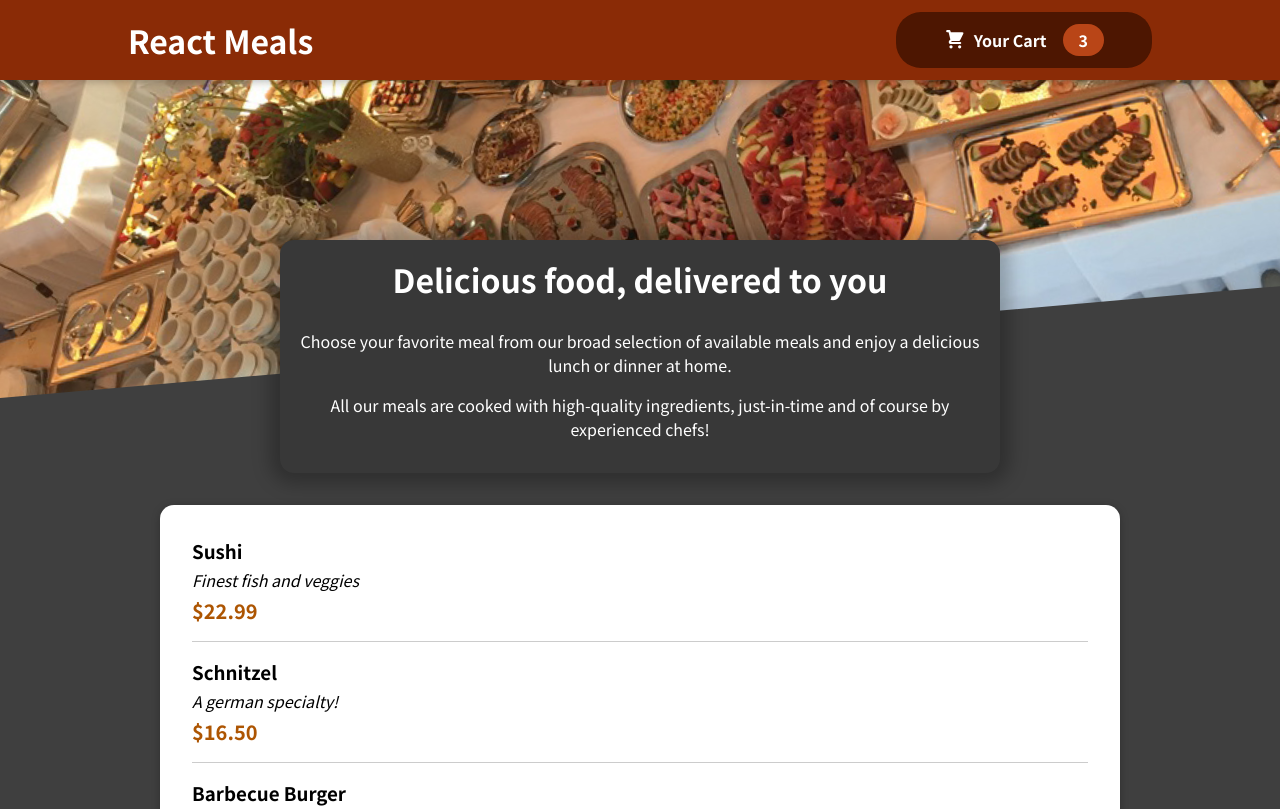
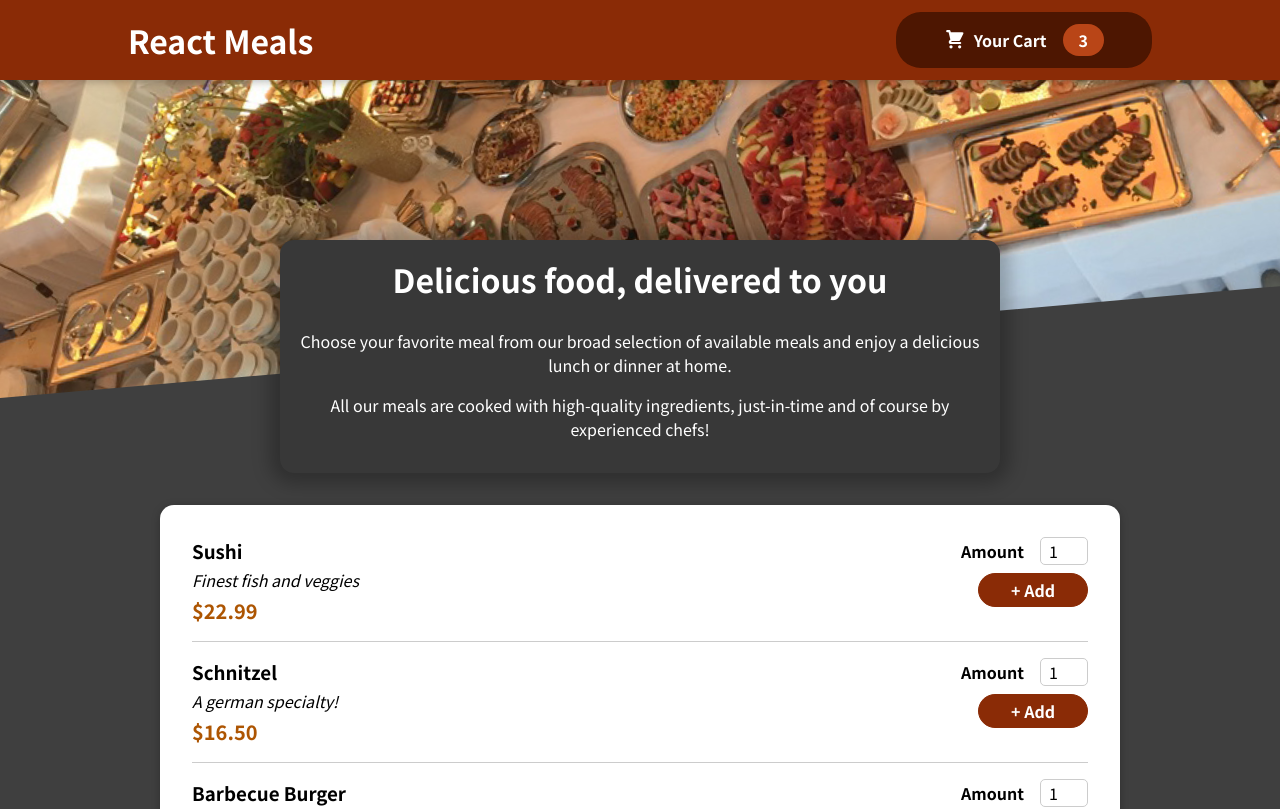
Before and after one commit to neznayer/food-app, a React (Create React App) app: page / in a window 1280 px wide. Shown: the top 809 px of the page. Built offline with nearby package versions, Linux system fonts and the light colour scheme.

Commit message:
add input meal form

```diff
--- a/src/components/Meals/MealItem/MealItem.jsx
+++ b/src/components/Meals/MealItem/MealItem.jsx
@@ -1,4 +1,5 @@
 import classes from "./MealItem.module.css";
+import { MealItemForm } from "./MealItemForm";
 export const MealItem = ({ name, description, price }) => {
   const formatttedPrice = `$${price.toFixed(2)}`;
   return (
@@ -8,7 +9,9 @@
         <div className={classes.description}>{description}</div>
         <div className={classes.price}>{formatttedPrice}</div>
       </div>
-      <div></div>
+      <div>
+        <MealItemForm />
+      </div>
     </li>
   );
 };
--- a/src/components/Meals/MealItem/MealItemForm.jsx
+++ b/src/components/Meals/MealItem/MealItemForm.jsx
@@ -0,0 +1,21 @@
+import { Input } from "../../UI/Input";
+import classes from "./MealItemForm.module.css";
+
+export const MealItemForm = () => {
+  return (
+    <form className={classes.form} action="">
+      <Input
+        label="Amount"
+        input={{
+          id: "amount",
+          type: "number",
+          min: "1",
+          max: "5",
+          step: "1",
+          defaultValue: "1",
+        }}
+      />
+      <button> + Add</button>
+    </form>
+  );
+};
--- /dev/null
+++ b/src/components/Meals/MealItem/MealItemForm.module.css
@@ -0,0 +1,20 @@
+.form {
+  text-align: right;
+}
+
+.form button {
+  font: inherit;
+  cursor: pointer;
+  background-color: #8a2b06;
+  border: 1px solid #8a2b06;
+  color: white;
+  padding: 0.25rem 2rem;
+  border-radius: 20px;
+  font-weight: bold;
+}
+
+.form button:hover,
+.form button:active {
+  background-color: #641e03;
+  border-color: #641e03;
+}
--- /dev/null
+++ b/src/components/UI/Input.jsx
@@ -0,0 +1,10 @@
+import classes from "./Input.module.css";
+
+export const Input = ({ label, input }) => {
+  return (
+    <div className={classes.input}>
+      <label htmlFor={input.id}>{label}</label>
+      <input {...input} />
+    </div>
+  );
+};
--- /dev/null
+++ b/src/components/UI/Input.module.css
@@ -0,0 +1,18 @@
+.input {
+  display: flex;
+  align-items: center;
+  margin-bottom: 0.5rem;
+}
+
+.input label {
+  font-weight: bold;
+  margin-right: 1rem;
+}
+
+.input input {
+  width: 3rem;
+  border-radius: 5px;
+  border: 1px solid #ccc;
+  font: inherit;
+  padding-left: 0.5rem;
+}
```
